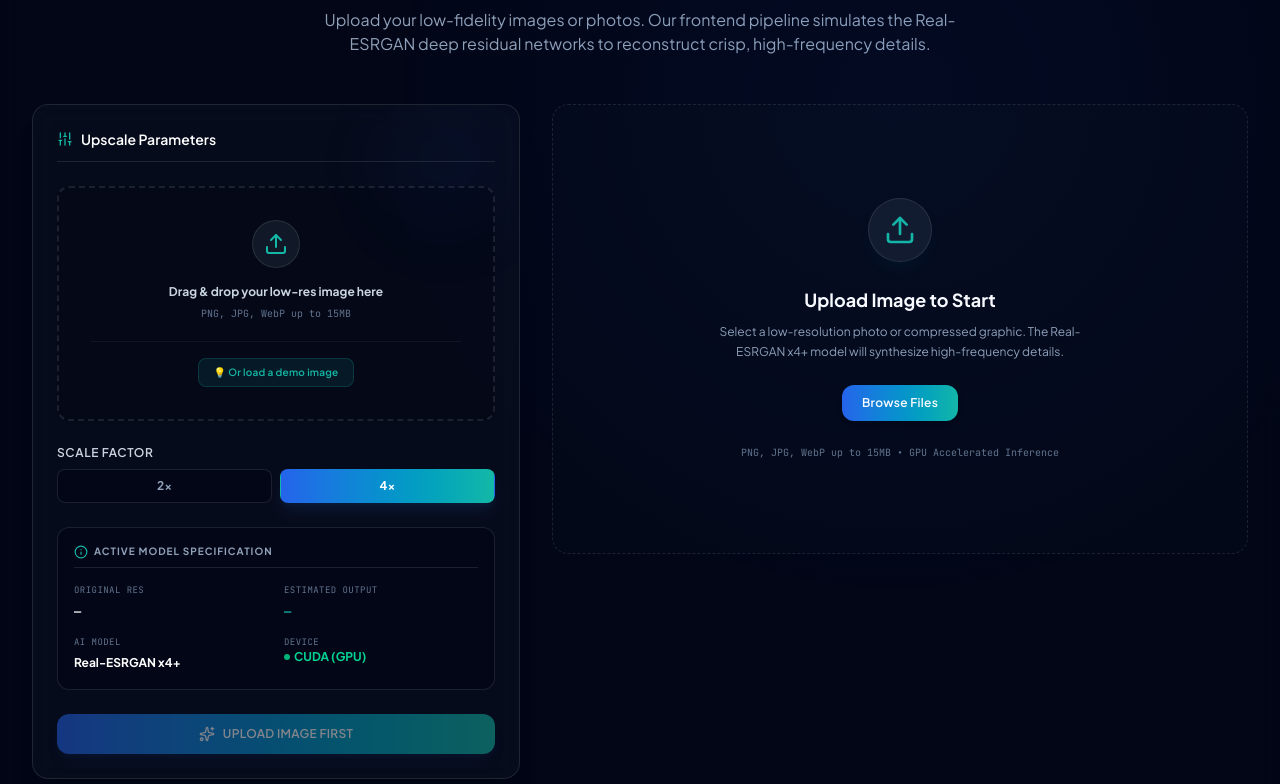
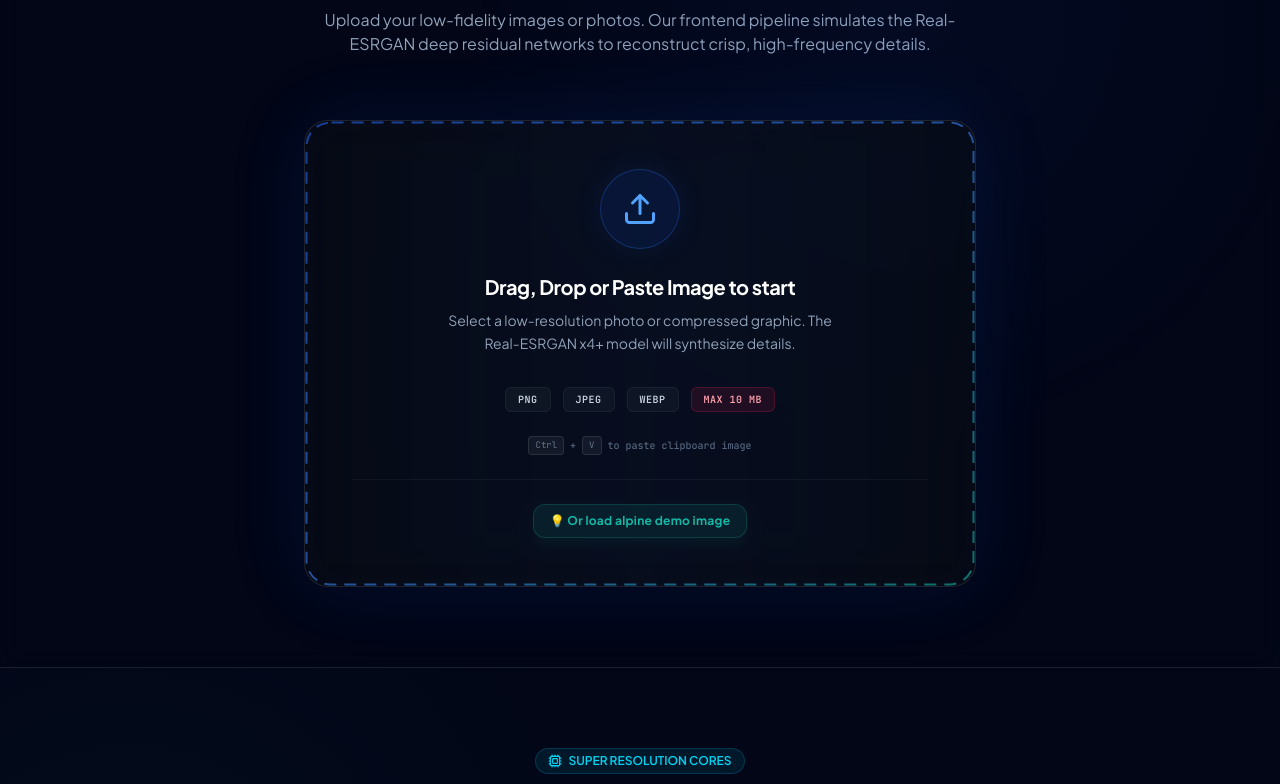
Before and after one commit to AdityaKarippadathUdai/ImageEnhance-AI, a React (Vite) app: page / in a window 1280 px wide. Shown: the part 996-1780 px from the top of the page. Built offline with nearby package versions, Linux system fonts and the light colour scheme.

Commit message:
feat(ui): add image paste support to playground
Implement a global clipboard event listener to allow users to paste images directly into the upscaling playground for improved workflow efficiency.

```diff
--- a/src/components/UpscalePlayground.tsx
+++ b/src/components/UpscalePlayground.tsx
@@ -8,6 +8,7 @@ export default function UpscalePlayground() {
   const [customFileName, setCustomFileName] = useState<string>('');
   const [customWidth, setCustomWidth] = useState<number>(0);
   const [customHeight, setCustomHeight] = useState<number>(0);
+  const [uploadError, setUploadError] = useState<string | null>(null);
 
   // Upscaling parameter states - restricted to Real-ESRGAN compatible 2x and 4x
   const [scaleFactor, setScaleFactor] = useState<number>(4);
@@ -40,6 +41,25 @@ export default function UpscalePlayground() {
     { id: 'refine', label: 'Reconstructing sub-pixel high-frequency edges and micro-textures...', duration: 700, status: 'idle' },
   ];
 
+  // Document-wide paste image event handler
+  useEffect(() => {
+    const handlePaste = (e: ClipboardEvent) => {
+      const items = e.clipboardData?.items;
+      if (!items) return;
+      for (let i = 0; i < items.length; i++) {
+        if (items[i].type.indexOf('image') !== -1) {
+          const file = items[i].getAsFile();
+          if (file) {
+            processUploadedFile(file);
+            break;
+          }
+        }
+      }
+    };
+    window.addEventListener('paste', handlePaste);
+    return () => window.removeEventListener('paste', handlePaste);
+  }, []);
+
   // Drag and drop mechanics
   const handleDrag = (e: React.DragEvent) => {
     e.preventDefault();
@@ -68,8 +88,16 @@ export default function UpscalePlayground() {
   };
 
   const processUploadedFile = (file: File) => {
+    setUploadError(null);
+
     if (!file.type.startsWith('image/')) {
-      alert('Please upload a valid image file (PNG, JPG, WebP).');
+      setUploadError('Please upload a valid image file (PNG, JPEG, WebP).');
+      return;
+    }
+
+    // Strict 10 MB maximum size validation limit
+    if (file.size > 10 * 1024 * 1024) {
+      setUploadError('File exceeds the maximum size of 10 MB. Please optimize your asset.');
       return;
     }
 
@@ -96,6 +124,7 @@ export default function UpscalePlayground() {
   // Loads a premium stock photography demo image so users can test immediately
   const handleLoadDemo = (e: React.MouseEvent) => {
     e.stopPropagation(); // prevent triggering parent file picker click
+    setUploadError(null);
     setCustomFileName('misty_alpine_ridge_demo.jpg');
     setCustomWidth(800);
     setCustomHeight(600);
@@ -167,7 +196,19 @@ export default function UpscalePlayground() {
   const displayUpscaled = customImage || '';
 
   return (
-    <div id="playground" className="w-full py-16 px-4 md:px-8 border-b border-white/10 bg-[#020617]/50 backdrop-blur-md relative">
+    <div id="playground" className="w-full py-16 px-4 md:px-8 border-b border-white/10 bg-[#020617]/50 backdrop-blur-md relative overflow-hidden">
+      {/* Injecting CSS Keyframes specifically for the dashing border effect */}
+      <style>{`
+        @keyframes border-dash {
+          to {
+            stroke-dashoffset: -160;
+          }
+        }
+        .animate-border-dash {
+          animation: border-dash 12s linear infinite;
+        }
+      `}</style>
+
       <div className="absolute inset-0 bg-[radial-gradient(circle_at_70%_20%,rgba(37,99,235,0.06),transparent_40%)] pointer-events-none"></div>
 
       <div className="max-w-7xl mx-auto">
@@ -185,13 +226,174 @@ export default function UpscalePlayground() {
           </p>
         </div>
 
-        {/* Core Workspace Grid */}
-        <div className="grid grid-cols-1 lg:grid-cols-12 gap-8 items-start">
+        {/* Dynamic View State Transition */}
+        <AnimatePresence mode="wait">
+          {!customImage ? (
+            /* STATE 1: Centered, Large Premium Glass Upload Card */
+            <motion.div
+              key="empty-upload-state"
+              initial={{ opacity: 0, y: 20 }}
+              animate={{ opacity: 1, y: 0 }}
+              exit={{ opacity: 0, scale: 0.95 }}
+              transition={{ duration: 0.4, ease: "easeOut" }}
+              className="flex justify-center items-center py-4"
+            >
+              <div
+                id="premium-dropzone"
+                onDragEnter={handleDrag}
+                onDragOver={handleDrag}
+                onDragLeave={handleDrag}
+                onDrop={handleDrop}
+                onClick={() => fileInputRef.current?.click()}
+                className={`relative w-full max-w-2xl rounded-3xl p-10 md:p-12 backdrop-blur-xl bg-[#090d16]/75 border border-white/10 hover:border-blue-500/35 transition-all duration-300 group overflow-hidden cursor-pointer text-center select-none shadow-[0_0_80px_rgba(37,99,235,0.12)] ${
+                  isDragActive ? 'border-blue-400 bg-blue-500/5' : ''
+                }`}
+              >
+                {/* SVG Animated Dashed Border (Blue animation) */}
+                <svg className="absolute inset-0 w-full h-full rounded-3xl pointer-events-none" xmlns="http://www.w3.org/2000/svg">
+                  <rect
+                    x="1.5"
+                    y="1.5"
+                    width="calc(100% - 3px)"
+                    height="calc(100% - 3px)"
+                    rx="24"
+                    fill="none"
+                    stroke="url(#blue-teal-gradient)"
+                    strokeWidth="2"
+                    strokeDasharray="12, 8"
+                    className="animate-border-dash opacity-60 group-hover:opacity-100 transition-opacity"
+                  />
+                  <defs>
+                    <linearGradient id="blue-teal-gradient" x1="0%" y1="0%" x2="100%" y2="100%">
+                      <stop offset="0%" stopColor="#2563EB" />
+                      <stop offset="50%" stopColor="#3B82F6" />
+                      <stop offset="100%" stopColor="#14B8A6" />
+                    </linearGradient>
+                  </defs>
+                </svg>
 
-          {/* LEFT: Parameters & Control Suite (5 Cols) */}
+                {/* Hover Glow Radial Background Element */}
+                <div className="absolute -inset-10 bg-gradient-to-r from-blue-500/0 via-blue-500/5 to-teal-500/0 rounded-3xl blur-3xl group-hover:via-blue-500/15 transition-all duration-500 pointer-events-none" />
+
+                {/* Card Interior */}
+                <div className="relative z-10 flex flex-col items-center">
+                  <input
+                    ref={fileInputRef}
+                    type="file"
+                    onChange={handleFileChange}
+                    accept="image/*"
+                    className="hidden"
+                  />
+
+                  {/* Large Upload Icon with active halo & pulsate */}
+                  <div className="w-20 h-20 rounded-full bg-blue-600/10 border border-blue-500/25 flex items-center justify-center mb-6 text-blue-400 shadow-[0_0_30px_rgba(37,99,235,0.1)] group-hover:scale-110 group-hover:shadow-[0_0_40px_rgba(37,99,235,0.25)] group-hover:text-[#14B8A6] transition-all duration-300">
+                    <Upload className="w-9 h-9" />
+                  </div>
+
+                  {/* Title & Prompt */}
+                  <h3 className="text-xl font-sans font-bold text-white mb-2 tracking-tight">
+                    Drag, Drop or Paste Image to start
+                  </h3>
+                  <p className="text-sm text-slate-400 max-w-sm mb-8 leading-relaxed">
+                    Select a low-resolution photo or compressed graphic. The Real-ESRGAN x4+ model will synthesize details.
+                  </p>
+
+                  {/* Supported formats & Max size details */}
+                  <div className="flex flex-wrap justify-center gap-3 mb-6">
+                    {['PNG', 'JPEG', 'WEBP'].map((format) => (
+                      <span key={format} className="px-3 py-1 rounded-md bg-[#111827]/80 border border-white/5 text-[10px] font-bold font-mono text-slate-300 tracking-wider">
+                        {format}
+                      </span>
+                    ))}
+                    <span className="px-3 py-1 rounded-md bg-rose-500/10 border border-rose-500/20 text-[10px] font-bold font-mono text-rose-300 tracking-wider">
+                      MAX 10 MB
+                    </span>
+                  </div>
+
+                  {/* Interactive Paste Keyboard Cues */}
+                  <div className="text-[10px] text-slate-500 font-mono flex items-center gap-1.5 mb-6">
+                    <span className="px-1.5 py-0.5 rounded bg-white/5 border border-white/10 text-[9px]">Ctrl</span> + <span className="px-1.5 py-0.5 rounded bg-white/5 border border-white/10 text-[9px]">V</span> to paste clipboard image
+                  </div>
+
+                  {/* Contextual Validation Feedback */}
+                  {uploadError && (
+                    <motion.div
+                      initial={{ opacity: 0, y: 10 }}
+                      animate={{ opacity: 1, y: 0 }}
+                      className="flex items-center gap-1.5 px-3 py-2 bg-rose-500/10 border border-rose-500/20 rounded-lg text-xs text-rose-400 font-medium mb-6 text-left"
+                    >
+                      <AlertCircle className="w-4 h-4 shrink-0 text-rose-400" />
+                      <span>{uploadError}</span>
+                    </motion.div>
+                  )}
+
+                  {/* Demo Image Trigger */}
+                  <div className="border-t border-white/5 pt-6 w-full flex justify-center">
+                    <button
+                      onClick={handleLoadDemo}
+                      className="px-4 py-2 rounded-xl text-xs font-bold tracking-wide text-[#14B8A6] bg-[#14B8A6]/10 border border-[#14B8A6]/20 hover:bg-[#14B8A6]/20 hover:scale-105 transition-all cursor-pointer shadow-lg shadow-teal-500/5"
+                    >
+                      💡 Or load alpine demo image
+                    </button>
+                  </div>
+                </div>
+              </div>
+            </motion.div>
+          ) : (
+            /* STATE 2: Active Comparison Workspace with Compact Premium Preview Card */
+            <motion.div
+              key="active-workspace-state"
+              initial={{ opacity: 0, scale: 0.98 }}
+              animate={{ opacity: 1, scale: 1 }}
+              exit={{ opacity: 0 }}
+              transition={{ duration: 0.35 }}
+              className="grid grid-cols-1 lg:grid-cols-12 gap-8 items-start"
+            >
+              {/* LEFT COLUMN: Parameters, Logs & Preview (5 Cols) */}
               <div className="lg:col-span-5 flex flex-col gap-6">
 
-            {/* Control Panel Container */}
+                {/* Compact Glass Preview Card (Replacing Upload State) */}
+                <div className="relative w-full rounded-2xl p-5 backdrop-blur-xl bg-[#090d16]/75 border border-white/10 shadow-xl overflow-hidden group text-left">
+                  <div className="absolute inset-0 border border-white/5 rounded-2xl pointer-events-none group-hover:border-blue-500/20 transition-colors" />
+
+                  <div className="relative z-10 flex flex-col gap-4">
+                    {/* Header with name and removal action */}
+                    <div className="flex items-center justify-between border-b border-white/10 pb-2">
+                      <span className="text-[10px] uppercase font-bold tracking-wider text-[#14B8A6] flex items-center gap-1.5 font-mono">
+                        <ImageIcon className="w-3.5 h-3.5" />
+                        Active Source Asset
+                      </span>
+                      <button
+                        onClick={() => {
+                          setCustomImage(null);
+                          setCustomFileName('');
+                          setCustomWidth(0);
+                          setCustomHeight(0);
+                          setHasProcessed(false);
+                          setUploadError(null);
+                        }}
+                        className="text-[10px] text-rose-400 hover:text-rose-300 font-bold font-sans flex items-center gap-1 cursor-pointer transition-colors"
+                      >
+                        Remove Image
+                      </button>
+                    </div>
+
+                    {/* Image Preview Window */}
+                    <div className="relative aspect-video w-full rounded-lg overflow-hidden border border-white/10 bg-slate-950/40 flex items-center justify-center">
+                      <img
+                        src={customImage}
+                        alt="Uploaded source preview"
+                        className="max-h-full max-w-full object-contain"
+                        referrerPolicy="no-referrer"
+                      />
+                      <div className="absolute bottom-2 left-2 bg-black/70 backdrop-blur-md px-2 py-0.5 rounded text-[9px] font-mono text-slate-300">
+                        {customWidth} × {customHeight} px • {customFileName ? (customFileName.length > 25 ? `${customFileName.substring(0, 22)}...` : customFileName) : 'custom_input.jpg'}
+                      </div>
+                    </div>
+                  </div>
+                </div>
+
+                {/* Parametrization Drawer */}
                 <div className="bg-[#111827]/40 backdrop-blur-md border border-white/10 rounded-2xl p-6 shadow-xl relative overflow-hidden">
                   <div className="absolute top-0 right-0 w-32 h-32 bg-gradient-to-br from-[#2563EB]/10 to-transparent rounded-full blur-2xl pointer-events-none"></div>
 
@@ -199,67 +401,6 @@ export default function UpscalePlayground() {
                     <Sliders className="w-4 h-4 text-[#14B8A6]" />
                     Upscale Parameters
                   </h3>
-
-              {/* Upload Dropzone (if no custom uploaded yet, prompt nicely) */}
-              {!customImage && (
-                <div
-                  id="dropzone"
-                  onDragEnter={handleDrag}
-                  onDragOver={handleDrag}
-                  onDragLeave={handleDrag}
-                  onDrop={handleDrop}
-                  onClick={() => fileInputRef.current?.click()}
-                  className={`border-2 border-dashed rounded-xl p-8 text-center cursor-pointer transition-all mb-6 ${
-                    isDragActive
-                      ? 'border-[#14B8A6] bg-[#14B8A6]/5'
-                      : 'border-white/10 bg-[#020617]/50 hover:bg-[#020617]/80 hover:border-white/20'
-                  }`}
-                >
-                  <input
-                    ref={fileInputRef}
-                    type="file"
-                    onChange={handleFileChange}
-                    accept="image/*"
-                    className="hidden"
-                  />
-                  <div className="w-12 h-12 rounded-full bg-[#111827] flex items-center justify-center mx-auto mb-4 border border-white/10">
-                    <Upload className="w-6 h-6 text-[#14B8A6]" />
-                  </div>
-                  <p className="text-xs text-slate-300 font-bold font-sans">Drag & drop your low-res image here</p>
-                  <p className="text-[10px] text-slate-500 mt-1.5 font-mono">PNG, JPG, WebP up to 15MB</p>
-
-                  <div className="mt-5 pt-4 border-t border-white/5">
-                    <button
-                      onClick={handleLoadDemo}
-                      className="px-3.5 py-1.5 rounded-lg text-[10px] font-semibold tracking-wide text-[#14B8A6] bg-[#14B8A6]/10 border border-[#14B8A6]/20 hover:bg-[#14B8A6]/20 transition-colors cursor-pointer"
-                    >
-                      💡 Or load a demo image
-                    </button>
-                  </div>
-                </div>
-              )}
-
-              {/* Uploaded File Pill */}
-              {customImage && (
-                <div className="flex items-center justify-between p-3 bg-[#020617]/80 border border-white/10 rounded-xl mb-6 text-xs">
-                  <div className="flex items-center gap-2 truncate pr-2">
-                    <ImageIcon className="w-4 h-4 text-[#14B8A6] shrink-0" />
-                    <span className="text-[#CBD5E1] font-mono truncate">{customFileName || 'uploaded_image.jpg'}</span>
-                  </div>
-                  <button
-                    onClick={() => {
-                      setCustomImage(null);
-                      setCustomFileName('');
-                      setCustomWidth(0);
-                      setCustomHeight(0);
-                      setHasProcessed(false);
-                    }}
-                    className="text-[10px] text-rose-400 hover:text-rose-300 underline shrink-0 cursor-pointer font-sans"
-                  >
-                    Remove
-                  </button>
-                </div>
-              )}
 
                   {/* Scale Options */}
                   <div className="mb-6">
@@ -283,7 +424,7 @@ export default function UpscalePlayground() {
                     </div>
                   </div>
 
-              {/* Image & Model Info Card (Real-ESRGAN Spec Card) */}
+                  {/* Active Model Specification */}
                   <div className="bg-[#020617]/60 border border-white/10 rounded-xl p-4 font-sans space-y-4 mb-6">
                     <div className="text-[10px] font-bold text-slate-400 uppercase tracking-widest border-b border-white/10 pb-2 flex items-center gap-1.5">
                       <Info className="w-3.5 h-3.5 text-[#14B8A6]" />
@@ -317,15 +458,15 @@ export default function UpscalePlayground() {
                   <button
                     id="enhance-button"
                     onClick={handleEnhance}
-                disabled={isProcessing || !customImage}
+                    disabled={isProcessing}
                     className="w-full py-3 px-4 rounded-xl font-semibold text-xs tracking-wide uppercase text-white bg-gradient-to-r from-[#2563EB] to-[#14B8A6] hover:from-[#2563EB]/90 hover:to-[#14B8A6]/90 focus:outline-none focus:ring-2 focus:ring-offset-2 focus:ring-offset-slate-950 focus:ring-blue-500 transition-all duration-200 cursor-pointer disabled:opacity-50 disabled:cursor-not-allowed flex items-center justify-center gap-2 font-sans shadow-lg shadow-blue-500/10"
                   >
                     <Sparkles className="w-4 h-4 animate-pulse" />
-                {isProcessing ? 'Convolution in progress...' : !customImage ? 'Upload Image First' : !hasProcessed ? 'Enhance Image' : 'Re-Enhance Image'}
+                    {isProcessing ? 'Convolution in progress...' : !hasProcessed ? 'Enhance Image' : 'Re-Enhance Image'}
                   </button>
 
                   {/* Custom Upload info text */}
-              {customImage && !hasProcessed && (
+                  {!hasProcessed && (
                     <div className="mt-3 flex items-start gap-1.5 p-2 bg-[#FBBF24]/10 border border-[#FBBF24]/20 rounded-lg text-[10px] text-[#FBBF24] font-medium font-sans text-left">
                       <AlertCircle className="w-3.5 h-3.5 shrink-0 text-[#FBBF24] mt-0.5" />
                       <span>Image loaded. Click "Enhance Image" to execute Real-ESRGAN neural upscaling.</span>
@@ -367,7 +508,7 @@ export default function UpscalePlayground() {
                     )}
                   </div>
 
-              {/* Progress Slider */}
+                  {/* Progress Bar */}
                   {isProcessing && (
                     <div className="mt-4">
                       <div className="flex justify-between text-[10px] font-semibold text-slate-400 mb-1">
@@ -386,37 +527,8 @@ export default function UpscalePlayground() {
 
               </div>
 
-          {/* RIGHT: Side-by-Side Viewport Stage / Dropzone & Download CTA (7 Cols) */}
+              {/* RIGHT COLUMN: Viewports comparison & Download action (7 Cols) */}
               <div className="lg:col-span-7 flex flex-col gap-6">
-            {!customImage ? (
-              /* Big placeholder dropzone when no image is uploaded */
-              <div
-                onDragEnter={handleDrag}
-                onDragOver={handleDrag}
-                onDragLeave={handleDrag}
-                onDrop={handleDrop}
-                onClick={() => fileInputRef.current?.click()}
-                className={`bg-[#111827]/20 border border-dashed rounded-2xl p-12 flex flex-col items-center justify-center text-center cursor-pointer transition-all min-h-[450px] ${
-                  isDragActive
-                    ? 'border-[#14B8A6] bg-[#14B8A6]/5'
-                    : 'border-white/10 bg-[#020617]/40 hover:bg-[#020617]/60 hover:border-white/20'
-                }`}
-              >
-                <div className="w-16 h-16 rounded-full bg-[#111827] flex items-center justify-center mx-auto mb-6 border border-white/10 text-[#14B8A6] shadow-lg shadow-[#14B8A6]/5">
-                  <Upload className="w-8 h-8" />
-                </div>
-                <h3 className="text-lg font-sans font-bold text-white mb-2">Upload Image to Start</h3>
-                <p className="text-xs text-slate-400 max-w-sm mx-auto mb-6 leading-relaxed">
-                  Select a low-resolution photo or compressed graphic. The Real-ESRGAN x4+ model will synthesize high-frequency details.
-                </p>
-                <button className="px-5 py-2.5 rounded-xl font-semibold text-xs tracking-wide bg-gradient-to-r from-[#2563EB] to-[#14B8A6] hover:from-[#2563EB]/90 hover:to-[#14B8A6]/90 text-white shadow-md cursor-pointer">
-                  Browse Files
-                </button>
-                <p className="text-[10px] text-slate-500 mt-6 font-mono">PNG, JPG, WebP up to 15MB • GPU Accelerated Inference</p>
-              </div>
-            ) : (
-              /* Active Dual Viewports (Original vs Enhanced) */
-              <>
                 <div className="grid grid-cols-1 md:grid-cols-2 gap-4">
 
                   {/* Left Viewport: Original Low-Res */}
@@ -509,7 +621,7 @@ export default function UpscalePlayground() {
                     <h4 className="text-xs font-semibold text-[#CBD5E1]">
                       Custom Super-Resolution Output
                     </h4>
-                    <p className="text-[11px] text-slate-400 mt-1 max-w-md">
+                    <p className="text-[11px] text-slate-400 mt-1 max-w-md font-sans">
                       Upscaled using Real-ESRGAN x4+ model at {scaleFactor}x factor. Intact geometry with reconstructed edge sharpness.
                     </p>
 
@@ -536,12 +648,11 @@ export default function UpscalePlayground() {
                     Download Enhanced Asset
                   </button>
                 </div>
-              </>
-            )}
               </div>
 
-        </div>
-
+            </motion.div>
+          )}
+        </AnimatePresence>
       </div>
     </div>
   );
```
Lines whose indentation alone changed are shown as unchanged.
